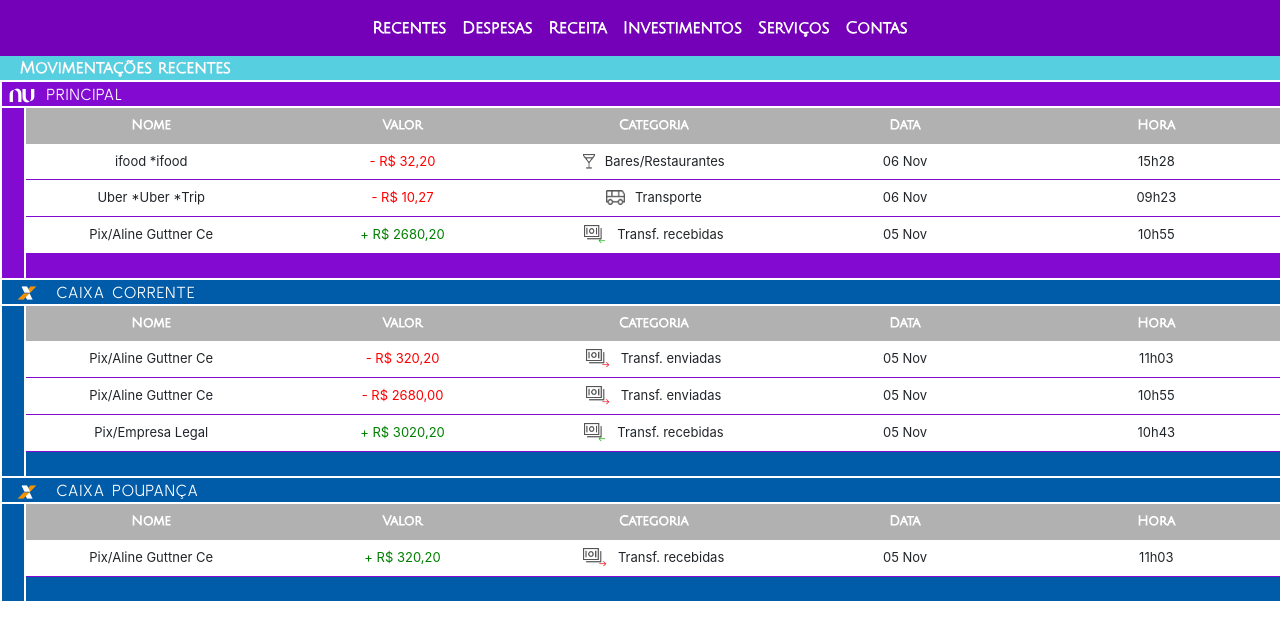
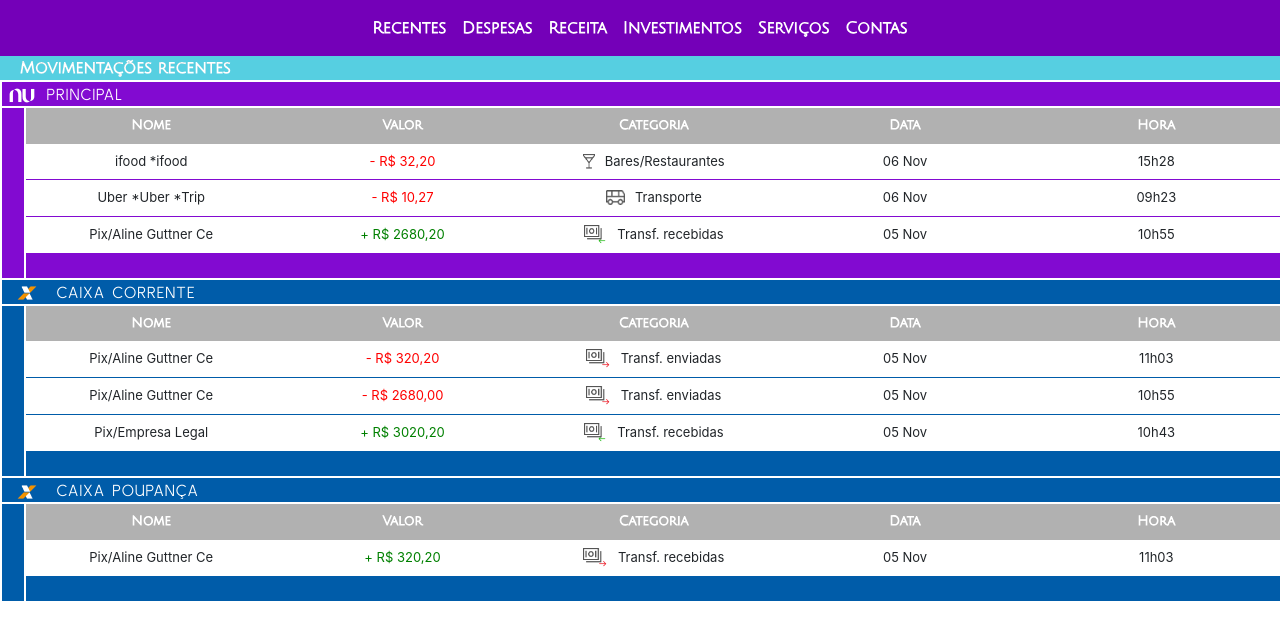
Before and after one commit to aline-guttner/fintech-fiap, a website: page index.html in a window 1280 px wide. Drawn offline with nearby package versions, Linux system fonts and the light colour scheme.

Commit message:
corrigindo bordas inferiores

```diff
--- a/style.scss
+++ b/style.scss
@@ -79,7 +79,7 @@
             }
             .item-movimentacoes{
                 padding: 0;
-                border-bottom: solid 1px $cor4;
+
                 .valor-pago{
                     color: $corGasto;
                 }
@@ -122,6 +122,9 @@
         }
         .movimentacoes{
             border-bottom: $borda1 $cor4;
+            .item-movimentacoes{
+                border-bottom: solid 1px $cor4;
+            }
         }
 
     }
@@ -131,6 +134,9 @@
         }
         .movimentacoes{
             border-bottom: $borda1 $cor5;
+            .item-movimentacoes{
+                border-bottom: solid 1px $cor5;
+            }
         }
     }
 }
```
Also changed, not shown: style.css, 1 other file.
